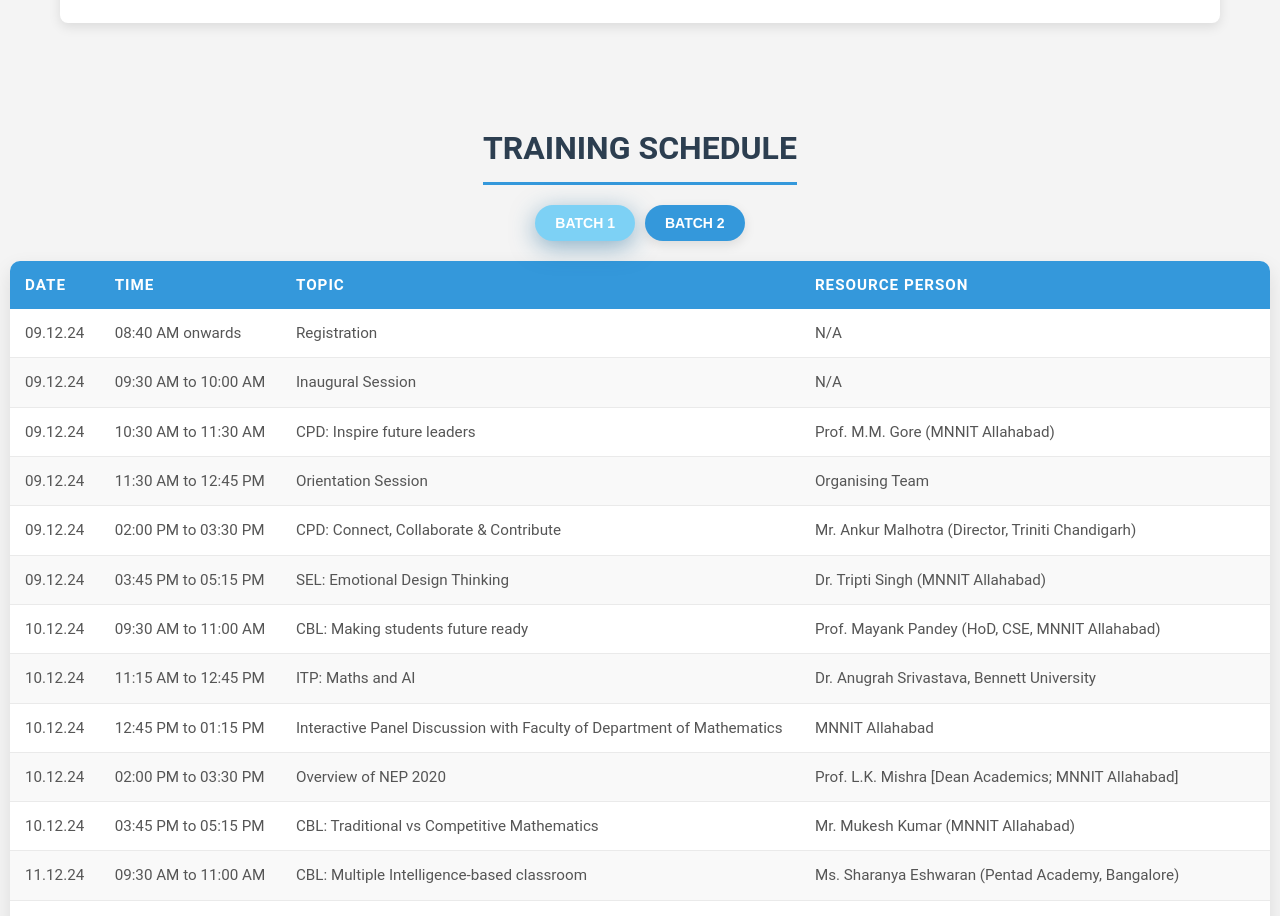
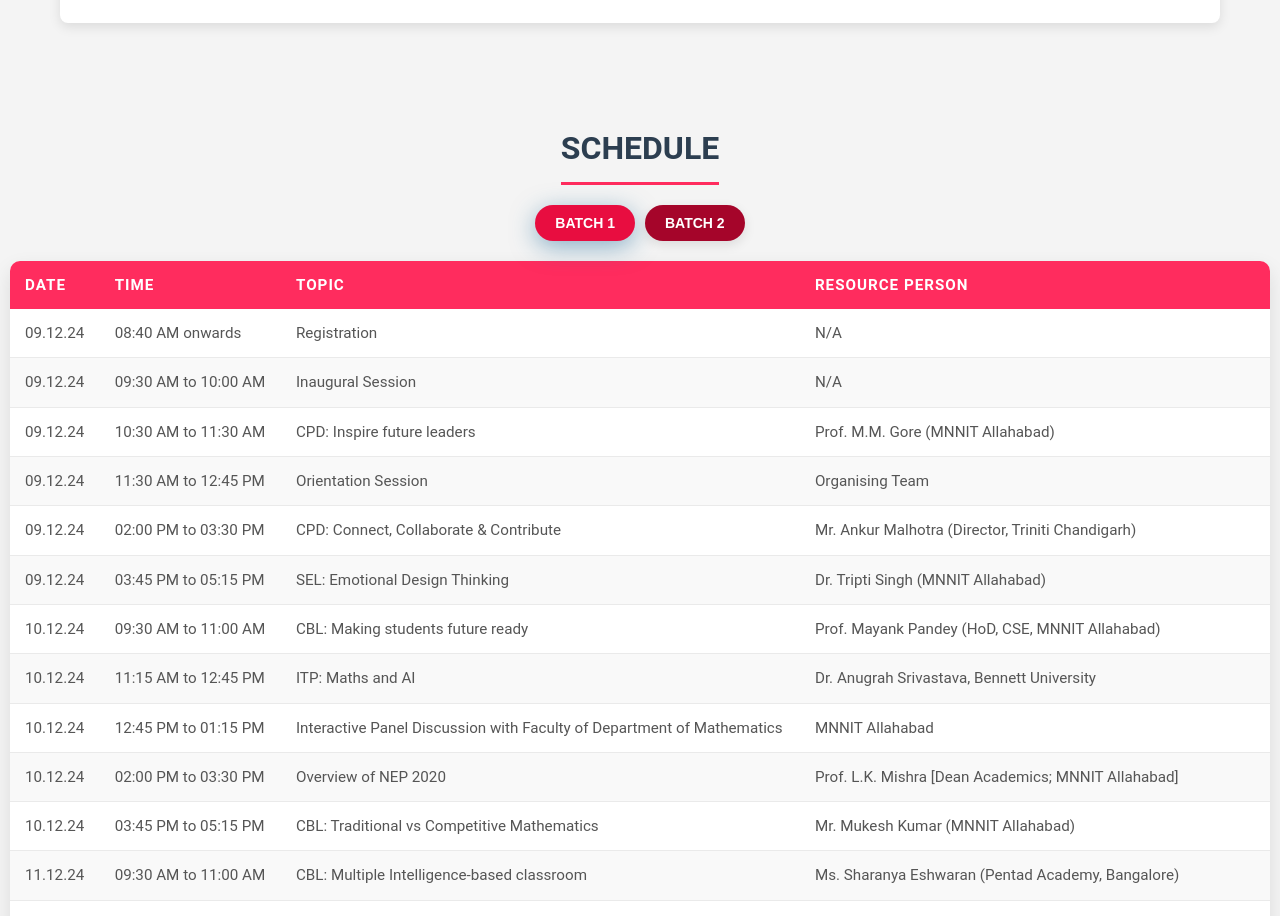
Before and after one commit to shagun1911/the-event-site, a React (Create React App) app: page / in a window 1280 px wide. Shown: the part 2085-3001 px from the top of the page. Built offline with nearby package versions, Linux system fonts and the light colour scheme.

Commit message:
Update Schedule styles; changed button colors and heading text for improved visual consistency and user experience.

```diff
--- a/src/Schedule.css
+++ b/src/Schedule.css
@@ -12,7 +12,7 @@
   margin-bottom: 20px;
   color: #2c3e50;
   text-transform: uppercase;
-  border-bottom: 3px solid #3498db;
+  border-bottom: 3px solid #ff2c5e;
   display: inline-block;
   padding-bottom: 8px;
 }
@@ -33,7 +33,8 @@ button {
   font-size: 14px;
   font-weight: 600;
   color: #ffffff;
-  background-color: #3498db;
+  background-color: #a5052a;
+
   border: none;
   border-radius: 30px;
   cursor: pointer;
@@ -48,8 +49,9 @@ button:hover {
 }
 
 button.active {
-  background-color: #7dd1f5;
   font-weight: bold;
+  background-color: #e80d40;
+
   box-shadow: 0 6px 25px rgba(35, 110, 156, 0.5);
 }
 
@@ -69,7 +71,7 @@ button.active {
 }
 
 .schedule-table thead {
-  background: #3498db;
+  background-color: #ff2c5e;
   color: #ffffff;
 }
 
--- a/src/Schedule.js
+++ b/src/Schedule.js
@@ -222,7 +222,7 @@ const Schedule = () => {
   return (
     <section id="schedule">
       <div className="schedule-container">
-        <h2 className="schedule-heading">Training Schedule</h2>
+        <h2 className="schedule-heading">Schedule</h2>
         <div className="batch-buttons">
           <button
             className={activeBatch === "batch1" ? "active" : ""}
```
